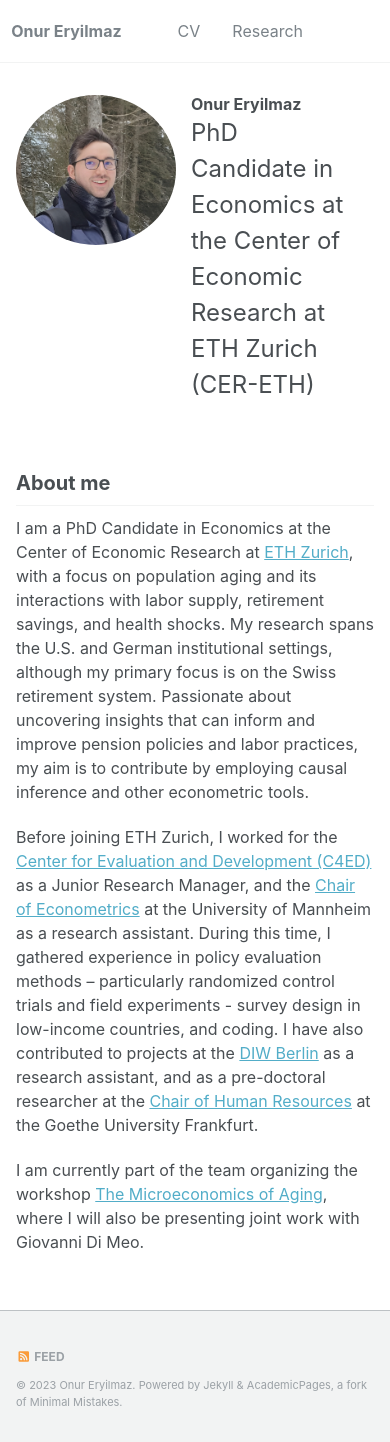
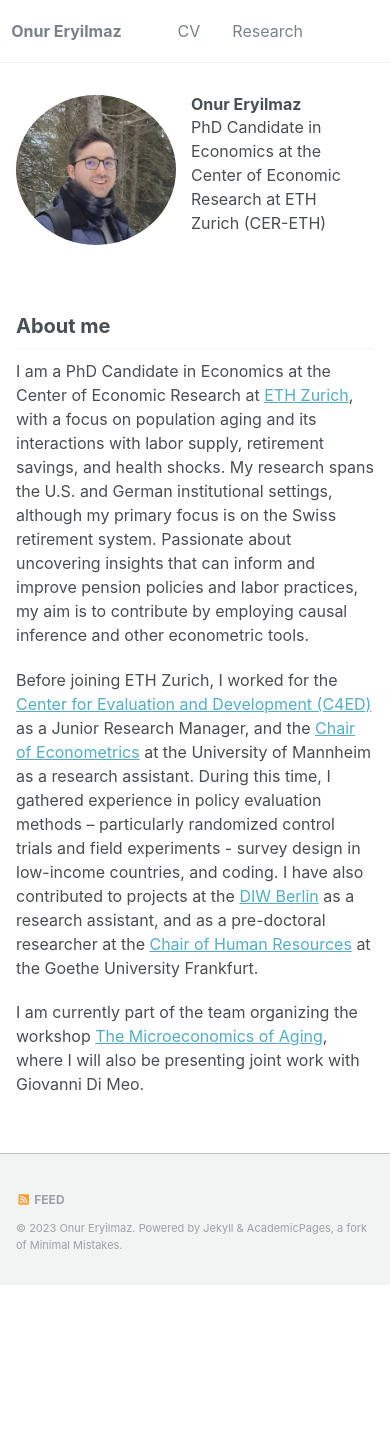
Before and after one commit to oeryilmaz/oeryilmaz.github.io, a Jekyll site: the page built from _pages/about.md, in a window 390 px wide. Built offline with Jekyll 4.4.1, drawn with Linux system fonts in a browser that asks for light colours; after the commit the page ends 1285 px from its top, so only the background shows below that.

Commit message:
Update _custom.scss

```diff
--- a/_sass/_custom.scss
+++ b/_sass/_custom.scss
@@ -13,7 +13,7 @@ li ol li {
 
 @media only screen and (max-width: 600px) {
   .author__bio {
-    font-size: 24px !important; /* increase this to increase size*/
+    font-size: 16px !important; /* increase this to increase size*/
   }
 }
 
```
